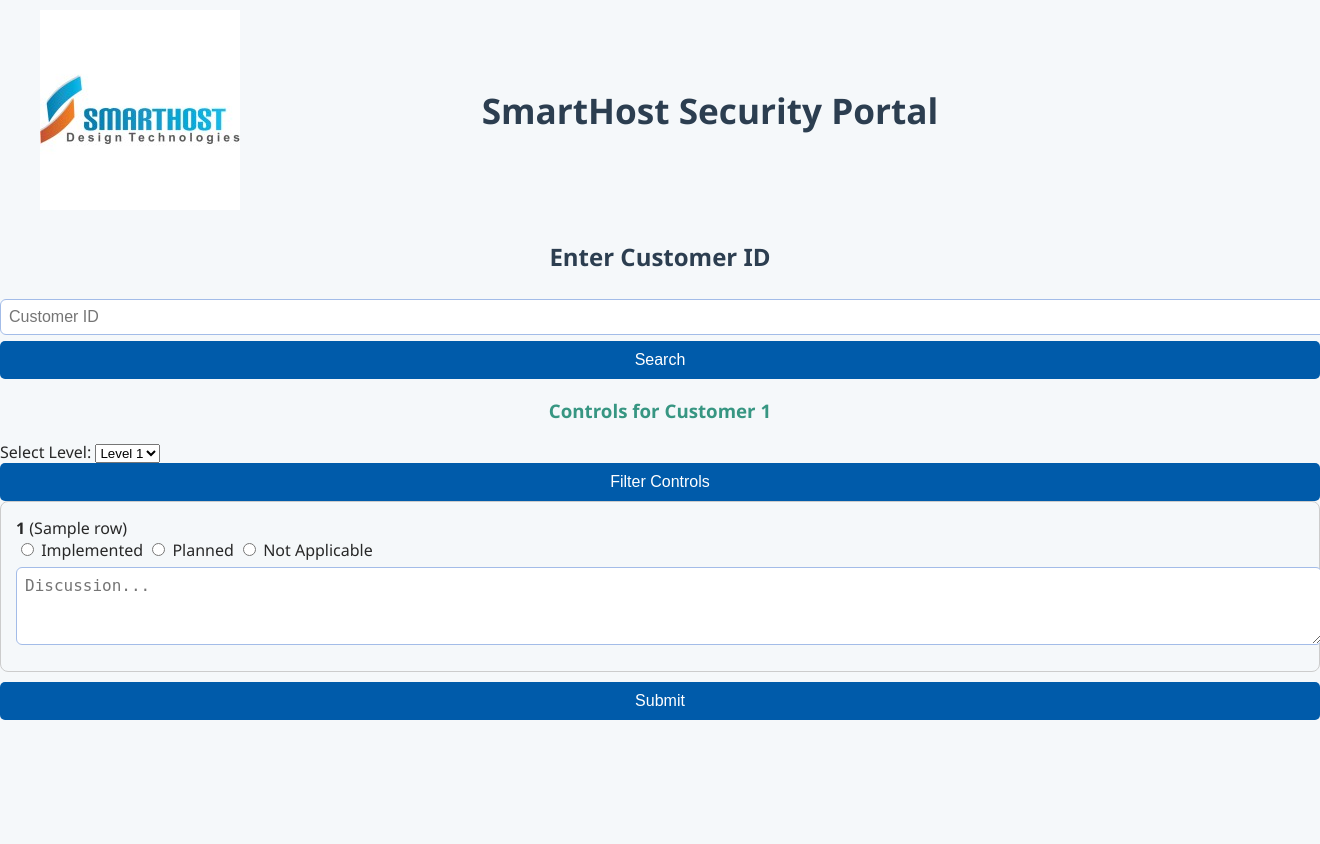
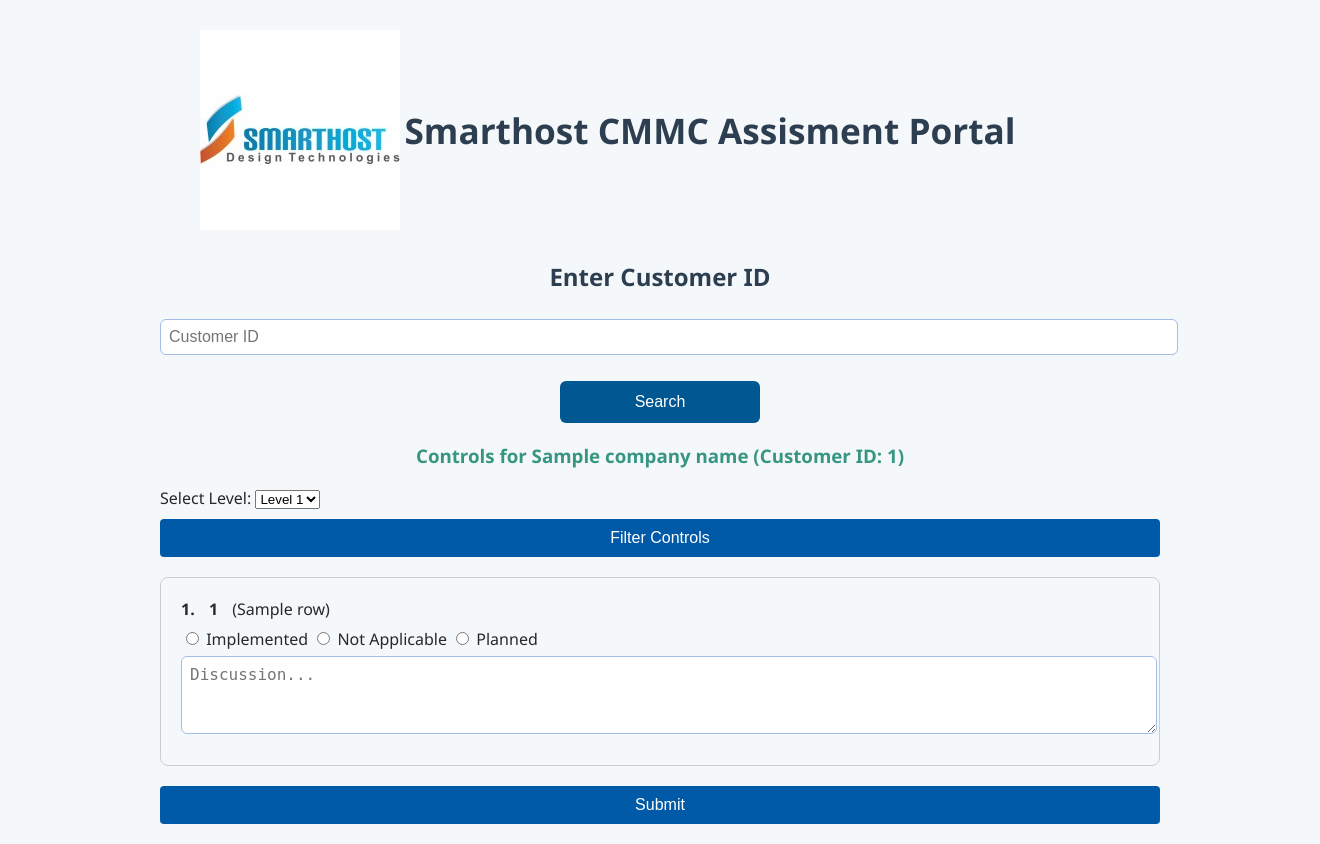
Before and after one commit to MadhaviDixitSHD/SHDWebForm, a Flask app: template templates/form.html in a window 1320 px wide; the page is wider, and only the part inside the window is pictured. Before the commit the page ends 720 px from the top of that part, so only its background shows below. Run offline with Flask 3, Linux system fonts and the light colour scheme; the template is opened without the code that fills it: most values are stand-ins (such as "Sample title", 1, 10 or a date in 2020).

Commit message:
Initial commit

```diff
--- a/app.py
+++ b/app.py
@@ -1,5 +1,6 @@
 from flask import Flask, render_template, request, redirect
 import pyodbc
+import re
 
 app = Flask(__name__)
 
@@ -24,6 +25,8 @@
     customer_id = None
     error = None
     customer = None
+    company_name = None
+    existing_data = {}
 
     if request.method == 'POST':
         customer_id = request.form['customer_id']
@@ -33,24 +36,44 @@
         cursor = conn.cursor()
 
         # Check if customer exists
-        cursor.execute("SELECT * FROM Customers WHERE CustomerID = ?", (customer_id,))
+        cursor.execute("SELECT Company FROM Customers WHERE CustomerID = ?", (customer_id,))
         customer = cursor.fetchone()
+        company_name = customer[0] if customer else None
 
         if customer:
             # Fetch controls based on selected level
-            cursor.execute("""
-                SELECT Identifier, SecurityRequirement
-                FROM vw_ControlWithLevels
-                WHERE LevelName = ?
-            """, (selected_level,))
+            if selected_level == 'Level 1':
+                cursor.execute("""
+                    SELECT Identifier, SecurityRequirement, Discussion
+                    FROM vw_ControlWithLevels
+                    WHERE LevelName = 'Level 1'
+                    ORDER BY CAST(PARSENAME(Identifier, 1) AS INT)
+                """)
+            elif selected_level == 'Level 2':
+                cursor.execute("""
+                    SELECT Identifier, SecurityRequirement, Discussion
+                    FROM vw_ControlWithLevels
+                    WHERE LevelName IN ('Level 1', 'Level 2')
+                    ORDER BY CAST(PARSENAME(Identifier, 1) AS INT)
+                """)
             controls = cursor.fetchall()
+
+            def parse_identifier(identifier):
+                return [int(x) for x in re.findall(r'\d+', identifier)]
+
+            controls.sort(key=lambda row: parse_identifier(row[0]))
+
         else:
             error = "Customer ID not found. Please create a new customer."
             show_create = True
 
+        cursor.execute("""SELECT Identifier, StatusID, Discussion FROM ControlCustomerMapping WHERE CustomerID = ?
+        """, (customer_id,))
+        existing_data = {row[0]: (row[1], row[2]) for row in cursor.fetchall()}
+
         conn.close()
 
-    return render_template('form.html', controls=controls, customer_id=customer_id, show_create=show_create, selected_level=selected_level if customer else None, error=error if not customer else None)
+    return render_template('form.html', controls=controls, customer_id=customer_id, show_create=show_create, selected_level=selected_level if customer else None, error=error if not customer else None, company_name=company_name, existing_data=existing_data)
 
 @app.route('/create_customer', methods=['POST'])
 def create_customer():
@@ -104,13 +127,24 @@
             identifier = key.replace('status_', '')  # Extract Identifier
             status_id = int(request.form[key])
             discussion = request.form.get(f'desc_{identifier}', '')
-            #control_id = key.replace('status_', '')
-            #status = request.form[key]
-            #discussion = request.form.get(f'desc_{control_id}', '')
 
             cursor.execute("""
-                INSERT INTO ControlCustomerMapping (Identifier, CustomerID, StatusID, Discussion)
-                VALUES (?, ?, ?, ?)""", (identifier, customer_id, status_id, discussion))
+                IF EXISTS (
+                    SELECT 1 FROM ControlCustomerMapping
+                    WHERE Identifier = ? AND CustomerID = ?
+                )
+                BEGIN
+                    UPDATE ControlCustomerMapping
+                    SET StatusID = ?, Discussion = ?
+                    WHERE Identifier = ? AND CustomerID = ?
+                END
+                ELSE
+                BEGIN
+                    INSERT INTO ControlCustomerMapping (Identifier, CustomerID, StatusID, Discussion)
+                    VALUES (?, ?, ?, ?)
+                    END
+            """, (identifier, customer_id, status_id, discussion, identifier, customer_id, identifier, customer_id, status_id, discussion))
+
 
     conn.commit()
     conn.close()
--- a/static/style.css
+++ b/static/style.css
@@ -11,14 +11,10 @@
   font-family: "Segoe UI", Tahoma, sans-serif;
   margin: 0; padding: 0;
 }
-
 .container {
-  max-width: 700px;
-  margin: 40px auto;
-  background: white;
-  padding: 30px;
-  border-radius: 10px;
-  box-shadow: 0 0 15px rgba(0,0,0,0.1);
+    max-width: 1000px;
+    margin: auto;
+    padding: 20px;
 }
 
 h2, h3 {
@@ -100,3 +96,26 @@
 button:hover {
     background-color: #004080;
 }
+
+.button-container {
+    display: flex;
+    justify-content: center;
+    margin: 20px 0;
+}
+
+.action-button {
+    background-color: #005792;  /* your blue color */
+    color: white;
+    padding: 12px 24px;
+    border: none;
+    border-radius: 6px;
+    font-size: 16px;
+    cursor: pointer;
+    width: 200px;
+    text-align: center;
+    transition: background-color 0.3s ease;
+}
+
+.action-button:hover {
+    background-color: #003f6b;
+}
--- a/templates/form.html
+++ b/templates/form.html
@@ -5,10 +5,11 @@
     <link rel="stylesheet" href="{{ url_for('static', filename='style.css') }}">
 </head>
 <body>
+    <div class="container">
     <div style="display: flex; align-items: center; justify-content: space-between; padding: 10px 40px;">
         <img src="{{ url_for('static', filename='smarthost_logo.png') }}" alt="SmartHost Logo" style="height: 200px;">
         <h1 style="flex: 1; text-align: center; color: #2c3e50; margin: 0; font-size: 2.2em;">
-        SmartHost Security Portal
+        Smarthost CMMC Assisment Portal
         </h1>
         <div style="width: 100px;"></div> <!-- spacer to balance the logo -->
     </div>
@@ -16,7 +17,10 @@
 
     <form action="/" method="POST">
         <input type="text" name="customer_id" placeholder="Customer ID" required>
-        <button type="submit">Search</button>
+
+        <div class="button-container">
+                <button type="submit" class="action-button">Search</button>
+        </div>
     </form>
 
     {% if error %}
@@ -45,36 +49,49 @@
             <input type="text" name="contact_phone" placeholder="Contact Phone"><br>
             <input type="text" name="contact_address" placeholder="Contact Address"><br><br>
 
-            <button type="submit">Create & Continue</button>
+            <div style="text-align: center;">
+                <button type="submit" style="background-color: #005aa7; color: white; padding: 10px 20px; border: none; border-radius: 4px;">Create & Continue</button>
+            </div>
         </form>
 
     {% elif controls %}
-        <h3>Controls for Customer {{ customer_id }}</h3>
+        <h3>Controls for {{ company_name }} (Customer ID: {{ customer_id }})</h3>
 
-        <form action="/" method="POST">
+        <form action="/" method="POST" style="margin-bottom: 20px;">
             <input type="hidden" name="customer_id" value="{{ customer_id }}">
             <label for="level">Select Level:</label>
             <select name="level" required>
                 <option value="Level 1" {% if selected_level == "Level 1" %}selected{% endif %}>Level 1</option>
                 <option value="Level 2" {% if selected_level == "Level 2" %}selected{% endif %}>Level 2</option>
             </select>
-            <button type="submit">Filter Controls</button>
+            <div style="text-align: center; margin-top: 10px;">
+                <button type="submit" style="background-color: #005aa7; color: white; padding: 10px 20px; border: none; border-radius: 4px;">Filter Controls</button>
+            </div>
         </form>
 
 
         <form action="/submit" method="POST">
             <input type="hidden" name="customer_id" value="{{ customer_id }}">
             {% for row in controls %}
-                <div style="border: 1px solid #ccc; padding: 15px; margin-bottom: 10px; border-radius: 8px;">
-                    <strong>{{ row[0] }}</strong> ({{ row[1] }})<br>
-                    <label><input type="radio" name="status_{{ row[0] }}" value="1" required> Implemented</label>
-                     <label><input type="radio" name="status_{{ row[0] }}" value="2"> Planned</label>
-                    <label><input type="radio" name="status_{{ row[0] }}" value="3"> Not Applicable</label><br>
-                    <textarea name="desc_{{ row[0] }}" placeholder="Discussion..."></textarea>
+                <div style="border: 1px solid #ccc; padding: 20px; margin-bottom: 20px; border-radius: 8px;">
+                    <div style="margin-bottom: 8px;">
+                        <strong style="margin-right: 10px;">{{ loop.index }}.</strong>
+                        <strong style="margin-right: 10px;">{{ row[0] }}</strong>
+                        <span>({{ row[1] }})</span>
+                    </div>
+                    {% set status = existing_data.get(row[0], [None])[0] %}
+                    <label><input type="radio" name="status_{{ row[0] }}" value="1" {% if status == 1 %}checked{% endif %}> Implemented</label>
+                    <label><input type="radio" name="status_{{ row[0] }}" value="2" {% if status == 2 %}checked{% endif %}> Not Applicable</label>
+                    <label><input type="radio" name="status_{{ row[0] }}" value="3" {% if status == 3 %}checked{% endif %}> Planned</label>
+                    <textarea name="desc_{{ row[0] }}" placeholder="Discussion...">{{ existing_data.get(row[0], ['', ''])[1] }}</textarea>
                 </div>
             {% endfor %}
-            <button type="submit">Submit</button>
+            <div style="text-align: center; margin-top: 20px;">
+                <button type="submit" style="background-color: #005aa7; color: white; padding: 10px 20px; border: none; border-radius: 4px;">Submit</button>
+            </div>
         </form>
     {% endif %}
+    </div>
+
 </body>
 </html>
```
